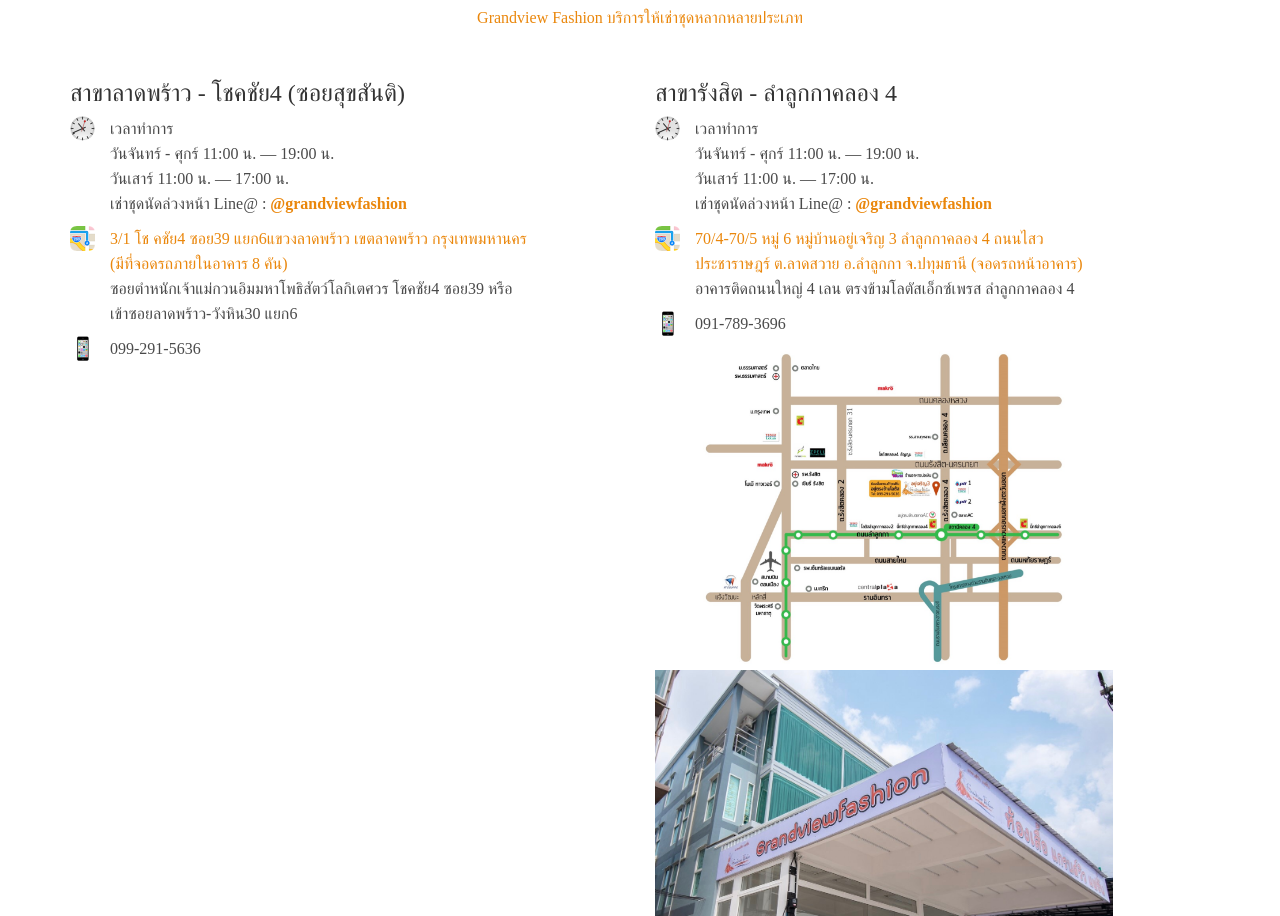
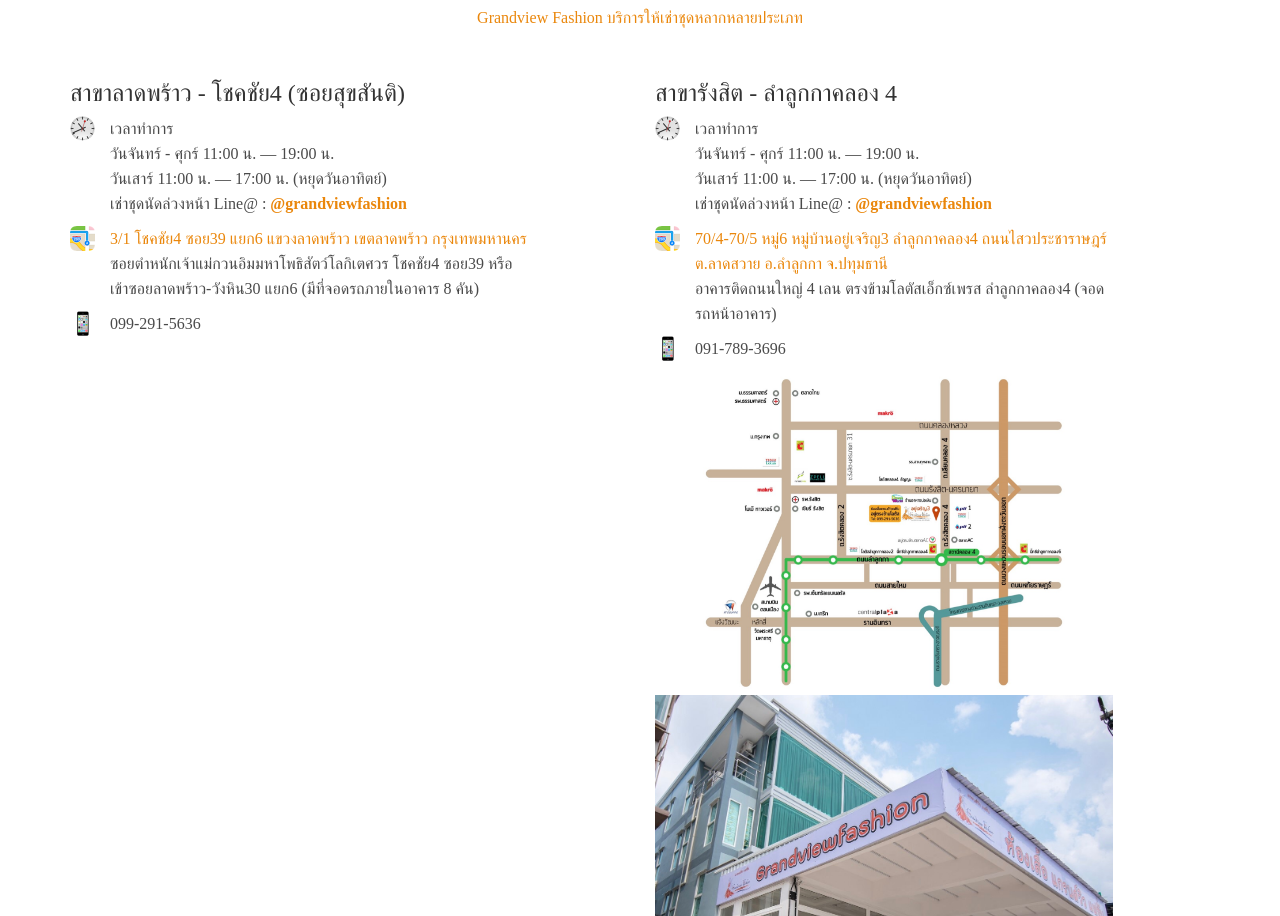
Before and after one commit to MX48Live/Grandviewfashion-legacy, a plain HTML site: page index.html in a window 1280 px wide. Shown: the part 3065-3981 px from the top of the page. Drawn offline with nearby package versions, Linux system fonts and the light colour scheme; a script that the page names is missing; a web font is replaced by a local one.

Commit message:
Fix Address

```diff
--- a/index.html
+++ b/index.html
@@ -151,8 +151,8 @@
             <div class="group">
               <h3>สาขาลาดพร้าว - โชคชัย4 (ซอยสุขสันติ)</h3>
               <p class="open">
-                เวลาทำการ <br/>วันจันทร์ - ศุกร์ 11:00 น. — 19:00 น.<br/>วันเสาร์ 11:00 น. — 17:00 น.<br>เช่าชุดนัดล่วงหน้า Line@ : <strong><a href="https://line.me/R/ti/p/%40grandviewfashion" target="_blank">@grandviewfashion</a></strong><span></span></p>
-              <p class="map"> <a href="https://goo.gl/maps/15RRtB6jT6QUVsjb9" target="_blank">3/1 โช คชัย4 ซอย39 แยก6แขวงลาดพร้าว เขตลาดพร้าว กรุงเทพมหานคร (มีที่จอดรถภายในอาคาร 8 คัน) <span></span></a><br>ซอยตำหนักเจ้าแม่กวนอิมมหาโพธิสัตว์โลกิเตศวร โชคชัย4 ซอย39 หรือเข้าซอยลาดพร้าว-วังหิน30 แยก6</p>
+                เวลาทำการ <br/>วันจันทร์ - ศุกร์ 11:00 น. — 19:00 น.<br/>วันเสาร์ 11:00 น. — 17:00 น. (หยุดวันอาทิตย์)<br>เช่าชุดนัดล่วงหน้า Line@ : <strong><a href="https://line.me/R/ti/p/%40grandviewfashion" target="_blank">@grandviewfashion</a></strong><span></span></p>
+              <p class="map"> <a href="https://goo.gl/maps/15RRtB6jT6QUVsjb9" target="_blank">3/1 โชคชัย4 ซอย39 แยก6 แขวงลาดพร้าว เขตลาดพร้าว กรุงเทพมหานคร<span></span></a><br>ซอยตำหนักเจ้าแม่กวนอิมมหาโพธิสัตว์โลกิเตศวร โชคชัย4 ซอย39 หรือเข้าซอยลาดพร้าว-วังหิน30 แยก6 (มีที่จอดรถภายในอาคาร 8 คัน) </p>
               <p class="iphone">099-291-5636<span></span></p>
             </div><br>
           </div>
@@ -160,8 +160,8 @@
             <div class="group">
               <h3>สาขารังสิต - ลำลูกกาคลอง 4</h3>
               <p class="open">
-                เวลาทำการ <br/>วันจันทร์ - ศุกร์ 11:00 น. — 19:00 น.<br/>วันเสาร์ 11:00 น. — 17:00 น.<br>เช่าชุดนัดล่วงหน้า Line@ : <strong><a href="https://line.me/R/ti/p/%40grandviewfashion" target="_blank">@grandviewfashion</a></strong><span></span></p>
-              <p class="map"> <a href="https://goo.gl/maps/fZo3ej7fq8xJVcnr8" target="_blank">70/4-70/5 หมู่ 6 หมู่บ้านอยู่เจริญ 3 ลำลูกกาคลอง 4 ถนนไสวประชาราษฎร์ ต.ลาดสวาย อ.ลำลูกกา จ.ปทุมธานี (จอดรถหน้าอาคาร) <span></span></a><br>อาคารติดถนนใหญ่ 4 เลน ตรงข้ามโลตัสเอ็กซ์เพรส ลำลูกกาคลอง 4</p>
+                เวลาทำการ <br/>วันจันทร์ - ศุกร์ 11:00 น. — 19:00 น.<br/>วันเสาร์ 11:00 น. — 17:00 น. (หยุดวันอาทิตย์)<br>เช่าชุดนัดล่วงหน้า Line@ : <strong><a href="https://line.me/R/ti/p/%40grandviewfashion" target="_blank">@grandviewfashion</a></strong><span></span></p>
+              <p class="map"> <a href="https://goo.gl/maps/fZo3ej7fq8xJVcnr8" target="_blank">70/4-70/5 หมู่6 หมู่บ้านอยู่เจริญ3 ลำลูกกาคลอง4 ถนนไสวประชาราษฎร์ ต.ลาดสวาย อ.ลำลูกกา จ.ปทุมธานี <span></span></a><br>อาคารติดถนนใหญ่ 4 เลน ตรงข้ามโลตัสเอ็กซ์เพรส ลำลูกกาคลอง4 (จอดรถหน้าอาคาร) </p>
               <p class="iphone">091-789-3696<span></span></p>
               <div class="map"><a href="./img/map_branch_2.jpg" target="_blank"><img class="img-responsive" src="./img/map_branch_2.jpg"></a><img class="img-responsive" src="./img/grandview_branch_2.jpg"></div>
             </div>
```
Also changed, not shown: 1 other file.
